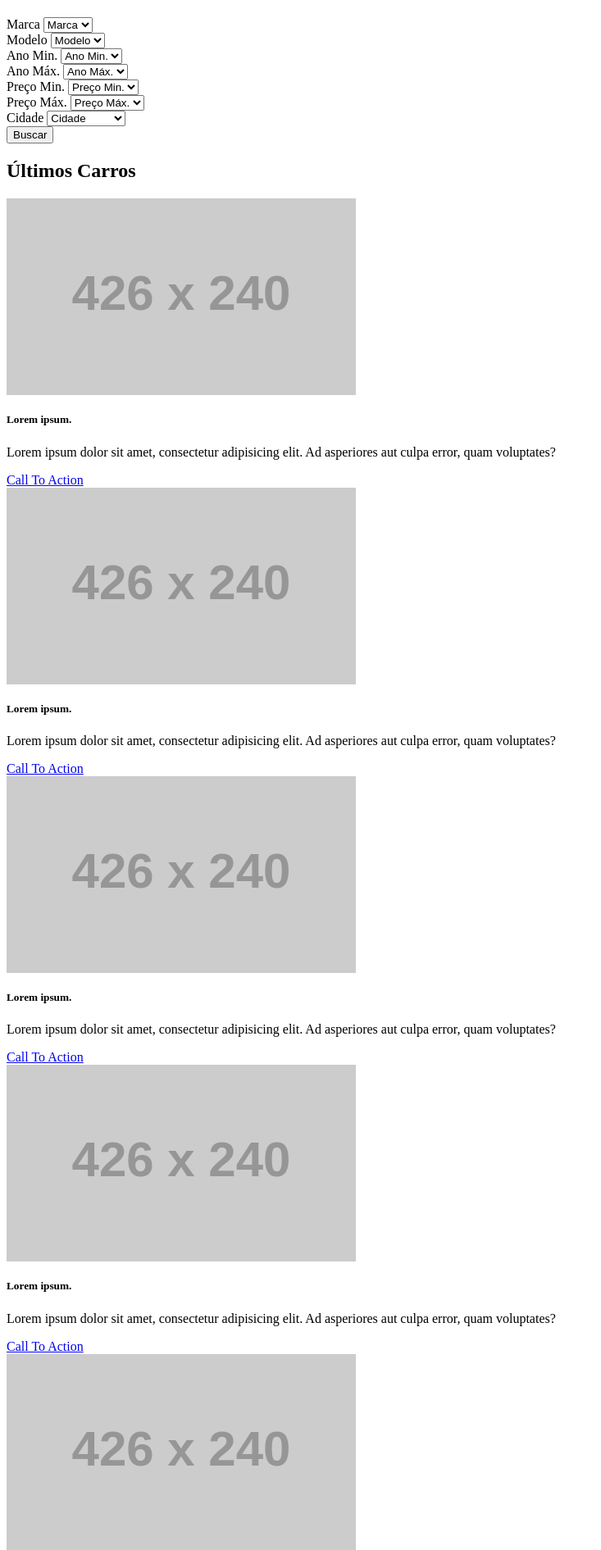
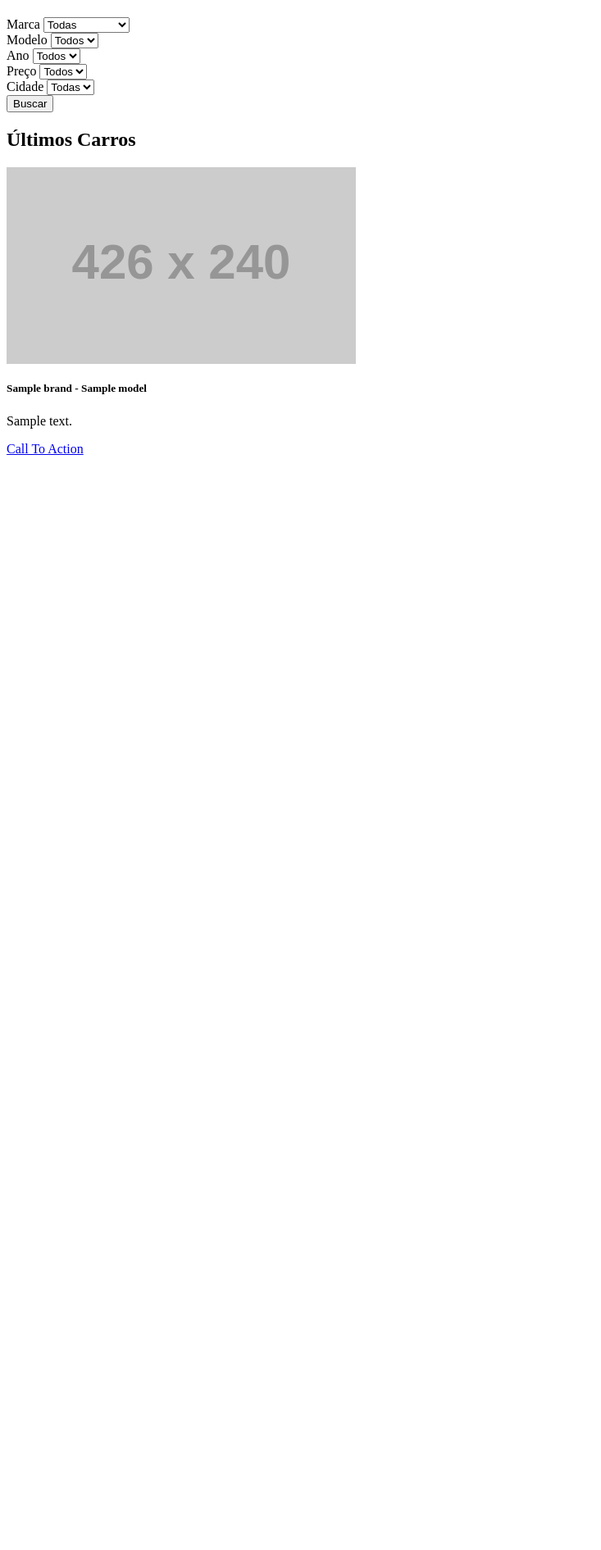
Before and after one commit to wilderamorim/snx-cars, a PHP site: the page made by views/pages/home.php in a window 1280 px wide. Shown: the part 45-1936 px from the top of the page at 82% size, without its empty margins (0-733 px from the left). After the commit the page ends 600 px from the top, so only its background shows below. Run offline with PHP 8.4, Linux system fonts and the light colour scheme; the template is opened without the code that fills it: most values are stand-ins (such as "Sample title", 1, 10 or a date in 2020); grey boxes labelled with a size stand in for pictures from a placeholder-image service; some libraries are stand-ins or nearby versions.

Commit message:
smart filter form

```diff
--- a/app/Controllers/CarController.php
+++ b/app/Controllers/CarController.php
@@ -7,6 +7,7 @@
 use App\Core\Controller;
 use App\Models\Car;
 use App\Models\Category;
+use App\Support\Formatter;
 
 class CarController extends Controller
 {
@@ -15,6 +16,7 @@
         echo $this->view->render('pages/cars/index', [
             'title' => 'Carros',
             'cars' => (new Car())->find()->fetch(true),
+            'brands' => (new Category())->scopeType(Category::TYPE_BRAND)->fetch(true),
         ]);
     }
 
@@ -35,7 +37,7 @@
         $car->brand_id = $data['brand_id'];
         $car->model_id = $data['model_id'];
         $car->year = $data['year'];
-        $car->price = str_replace(',', '.', str_replace('.', null, $data['price']));
+        $car->price = Formatter::moneyDb($data['price']);
         $car->city = $data['city'];
         $car->description = $data['description'];
         $car->content = $data['content'];
@@ -98,7 +100,7 @@
             $car->brand_id = $data['brand_id'];
             $car->model_id = $data['model_id'];
             $car->year = $data['year'];
-            $car->price = str_replace(',', '.', str_replace('.', null, $data['price']));
+            $car->price = Formatter::moneyDb($data['price']);
             $car->city = $data['city'];
             $car->description = $data['description'];
             $car->content = $data['content'];
--- a/app/Controllers/WebController.php
+++ b/app/Controllers/WebController.php
@@ -5,6 +5,8 @@
 
 
 use App\Core\Controller;
+use App\Models\Car;
+use App\Models\Category;
 
 /**
  * Class WebController
@@ -15,7 +17,9 @@
     public function home()
     {
         echo $this->view->render('pages/home', [
-            'title' => 'Início'
+            'title' => 'Início',
+            'cars' => (new Car())->find()->order('id DESC')->fetch(true),
+            'brands' => (new Category())->scopeType(Category::TYPE_BRAND)->fetch(true),
         ]);
     }
 }
--- a/composer.json
+++ b/composer.json
@@ -18,6 +18,7 @@
   },
   "require": {
     "php": "^7.2",
+    "ext-json": "*",
     "league/plates": "v4.0.0-alpha",
     "coffeecode/router": "^1.0",
     "coffeecode/datalayer": "1.1.4",
--- a/views/pages/home.php
+++ b/views/pages/home.php
@@ -8,75 +8,42 @@
         </header>
         <div class="card">
             <div class="card-body">
-                <form action="" method="post">
+                <form id="smartFilter" action="<?= $route->route('web.filter.redirect'); ?>" data-action="<?= $route->route('web.filter.filter'); ?>" method="post">
                     <div class="form-row">
-                        <div class="form-group col-md-6 col-lg-3">
-                            <label class="d-none" for="brand_id">Marca</label>
-                            <select name="brand_id" id="brand_id" class="form-control">
-                                <option value="" selected disabled hidden>Marca</option>
-                                <?php for ($i = 1; $i <= 5; $i++): ?>
-                                    <option value="">Audi</option>
-                                <?php endfor; ?>
+                        <div class="form-group col-md-6 col-lg-4">
+                            <label for="brand">Marca</label>
+                            <select name="brand" id="brand" class="form-control">
+                                <option value="all">Todas</option>
+                                <?php if ($brands): foreach ($brands as $brand): ?>
+                                    <option value="<?= $brand->id; ?>"><?= $brand->title; ?></option>
+                                <?php endforeach; endif; ?>
                             </select>
                         </div>
-                        <div class="form-group col-md-6 col-lg-3">
-                            <label class="d-none" for="model_id">Modelo</label>
-                            <select name="model_id" id="model_id" class="form-control">
-                                <option value="" selected disabled hidden>Modelo</option>
-                                <?php for ($i = 1; $i <= 5; $i++): ?>
-                                    <option value="">A3</option>
-                                <?php endfor; ?>
+                        <div class="form-group col-md-6 col-lg-4">
+                            <label for="model">Modelo</label>
+                            <select name="model" id="model" class="form-control">
+                                <option value="all">Todos</option>
                             </select>
                         </div>
-                        <div class="form-group col-md-6 col-lg-3">
-                            <label class="d-none" for="year_min">Ano Min.</label>
-                            <select name="year_min" id="year_min" class="form-control">
-                                <option value="" selected disabled hidden>Ano Min.</option>
-                                <?php for ($i = 1; $i <= 5; $i++): ?>
-                                    <option value="">200<?= $i; ?></option>
-                                <?php endfor; ?>
+                        <div class="form-group col-md-6 col-lg-4">
+                            <label for="year">Ano</label>
+                            <select name="year" id="year" class="form-control">
+                                <option value="all">Todos</option>
                             </select>
                         </div>
-                        <div class="form-group col-md-6 col-lg-3">
-                            <label class="d-none" for="year_max">Ano Máx.</label>
-                            <select name="year_max" id="year_max" class="form-control">
-                                <option value="" selected disabled hidden>Ano Máx.</option>
-                                <?php for ($i = 1; $i <= 5; $i++): ?>
-                                    <option value="">200<?= $i; ?></option>
-                                <?php endfor; ?>
+                        <div class="form-group col-md-6 col-lg-4 mb-lg-0">
+                            <label for="price">Preço</label>
+                            <select name="price" id="price" class="form-control">
+                                <option value="all">Todos</option>
                             </select>
                         </div>
-                    </div>
-
-                    <div class="form-row">
-                        <div class="form-group col-md-6 col-lg-3 mb-lg-0">
-                            <label class="d-none" for="price_min">Preço Min.</label>
-                            <select name="price_min" id="price_min" class="form-control">
-                                <option value="" selected disabled hidden>Preço Min.</option>
-                                <?php for ($i = 1; $i <= 5; $i++): ?>
-                                    <option value="">R$ 1.00<?= $i; ?></option>
-                                <?php endfor; ?>
+                        <div class="form-group col-md-6 col-lg-4 mb-sm-0">
+                            <label for="city">Cidade</label>
+                            <select name="city" id="city" class="form-control">
+                                <option value="all">Todas</option>
                             </select>
                         </div>
-                        <div class="form-group col-md-6 col-lg-3 mb-lg-0">
-                            <label class="d-none" for="price_max">Preço Máx.</label>
-                            <select name="price_max" id="price_max" class="form-control">
-                                <option value="" selected disabled hidden>Preço Máx.</option>
-                                <?php for ($i = 1; $i <= 5; $i++): ?>
-                                    <option value="">R$ 1.00<?= $i; ?></option>
-                                <?php endfor; ?>
-                            </select>
-                        </div>
-                        <div class="form-group col-md-6 col-lg-3 mb-sm-0">
-                            <label class="d-none" for="city">Cidade</label>
-                            <select name="city" id="city" class="form-control">
-                                <option value="" selected disabled hidden>Cidade</option>
-                                <?php for ($i = 1; $i <= 5; $i++): ?>
-                                    <option value="">Juiz de Fora</option>
-                                <?php endfor; ?>
-                            </select>
-                        </div>
-                        <div class="form-group col-md-6 col-lg-3 mb-0 d-flex align-items-end">
+                        <div class="form-group col-md-6 col-lg-4 mb-0 d-flex align-items-end">
                             <button type="submit" class="btn btn-primary btn-block">
                                 <i class="fas fa-search"></i>
                                 Buscar
@@ -96,21 +63,26 @@
         <header class="text-center mb-5">
             <h2>Últimos Carros</h2>
         </header>
+        <?php if ($cars): ?>
             <div class="row">
-            <?php for ($i = 1; $i <= 8; $i++): ?>
+                <?php foreach ($cars as $car): ?>
                     <div class="col-lg-3 mb-4">
                         <article class="card">
                             <img src="//placehold.it/426x240" alt="..." class="card-img-top">
                             <div class="card-body">
-                            <h5 class="card-title">Lorem ipsum.</h5>
-                            <p class="card-text">Lorem ipsum dolor sit amet, consectetur adipisicing elit. Ad asperiores
-                                aut culpa error, quam voluptates?</p>
+                                <h5 class="card-title"><?= $car->brand()->title . ' - ' . $car->model()->title; ?></h5>
+                                <p class="card-text"><?= $car->description; ?></p>
                                 <a href="#" class="btn btn-primary">Call To Action</a>
                             </div>
                         </article>
                     </div>
-            <?php endfor; ?>
+                <?php endforeach; ?>
             </div>
+        <?php else: ?>
+            <div class="alert alert-info" role="alert">
+                Não há carros cadastrados. <a href="<?= $route->route('web.cars.create'); ?>">Clique aqui</a> para cadastrar.
+            </div>
+        <?php endif; ?>
     </div>
 </section>
 <!--/listing-->
--- /dev/null
+++ b/views/partials/option.php
@@ -0,0 +1,3 @@
+<option value="<?= $value ?? null; ?>"<?= (empty($value) ? ' selected disabled hidden' : null); ?>>
+    <?= $content ?? 'Selecione...'; ?>
+</option>
```
Also changed, not shown: app/Controllers/FilterController.php (added, +131 -0 lines), app/Support/Formatter.php (added, +30 -0 lines), app/helpers.php (+9 -1 lines), routes/web.php (+9 -0 lines), views/assets/js/script.js (+69 -1 lines), views/pages/cars/index.php (+25 -53 lines). Lines whose indentation alone changed are shown as unchanged.
